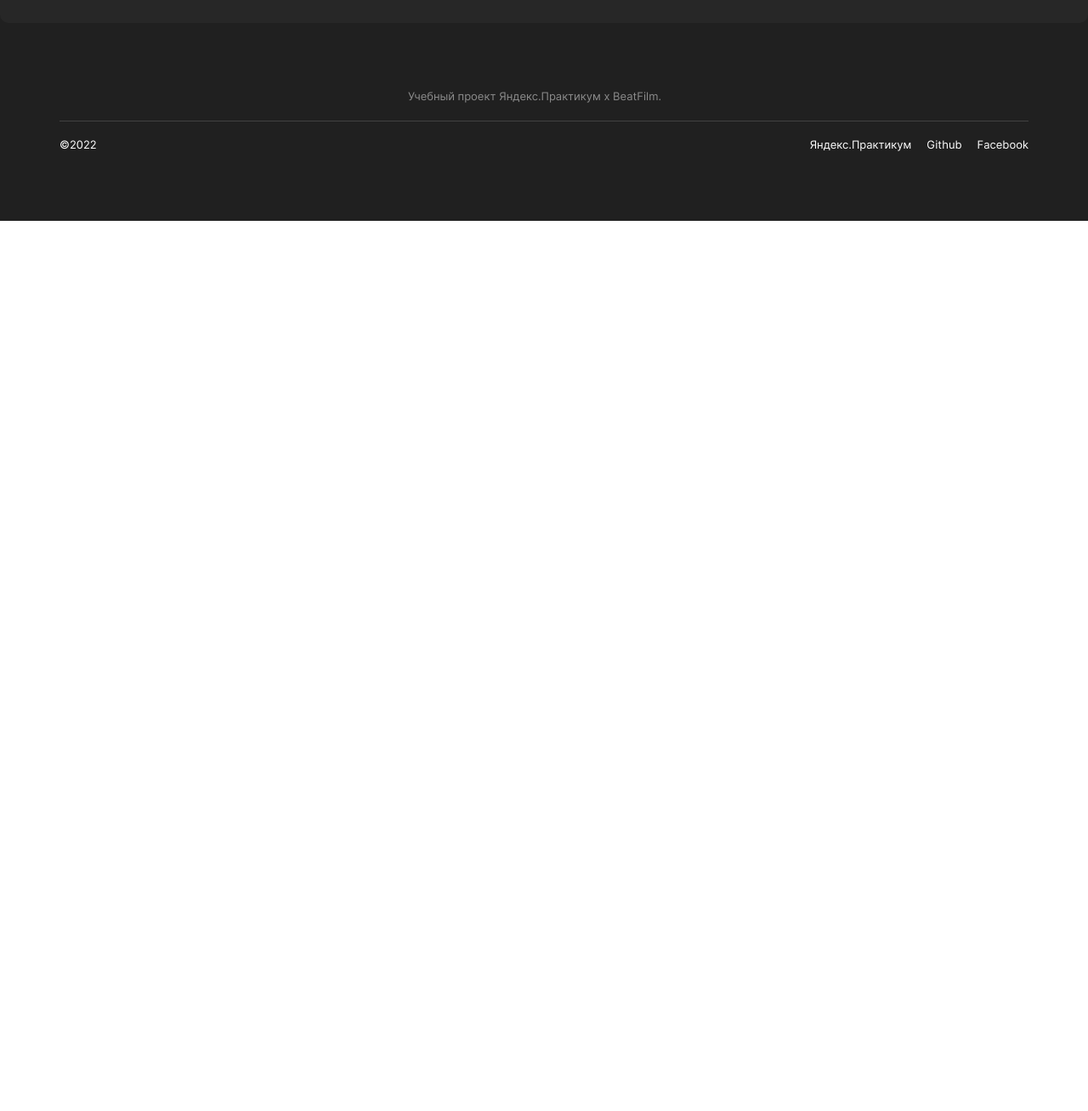
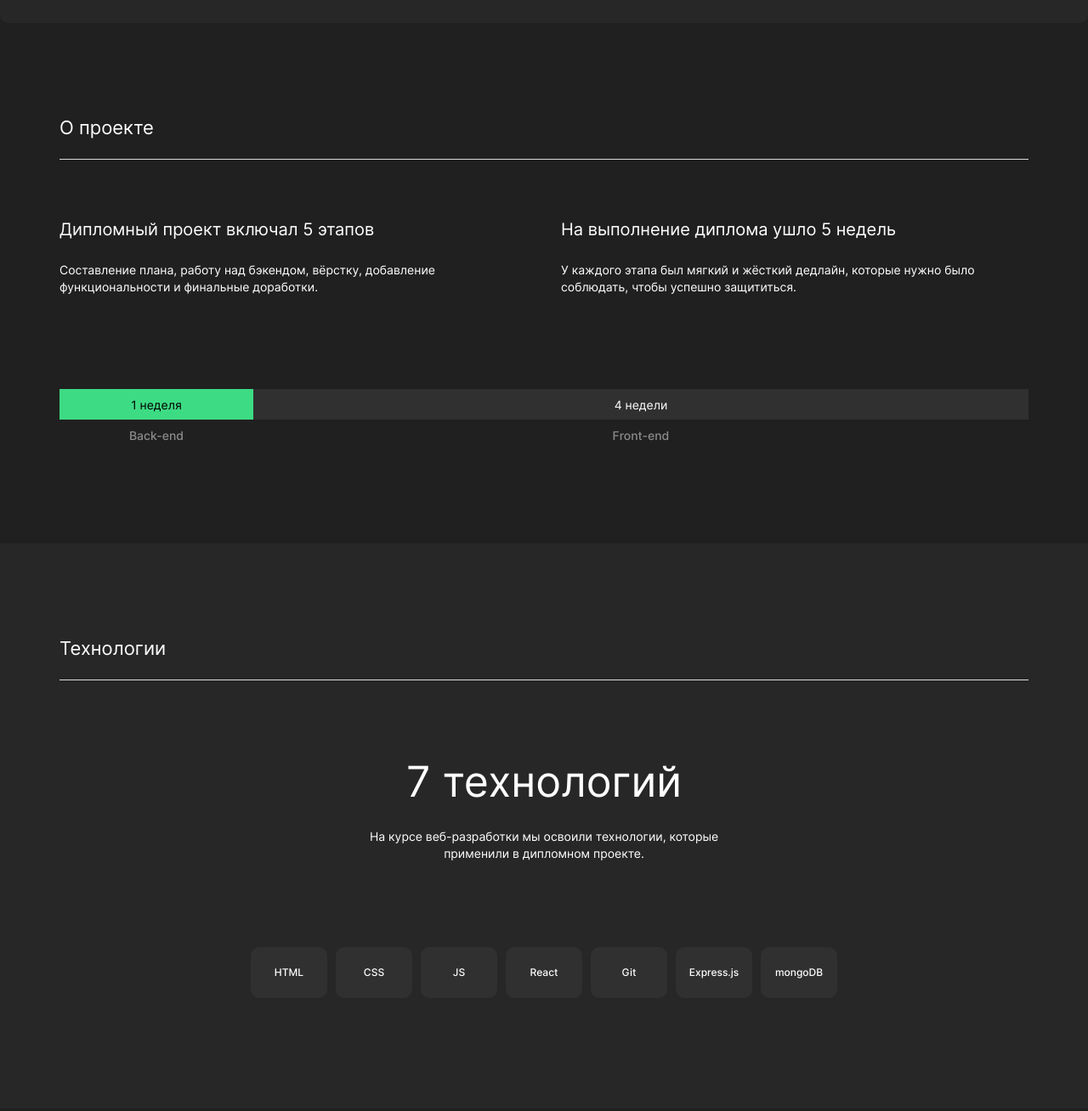
Before and after one commit to veteran-nixon/movies-explorer-frontend, a React app: page / in a window 1280 px wide. Shown: the part 540-1848 px from the top of the page at 85% size. Before the commit the page ends 800 px from the top, so only its background shows below. Built offline with nearby package versions, Linux system fonts and the light colour scheme.

Commit message:
1. Создать компоненты AboutProjec и Techs, 2. Компонент NavTab принимает className как пропс для изменения размера клетки

```diff
--- /dev/null
+++ b/src/components/Main/AboutProject/AboutProject.css
@@ -0,0 +1,96 @@
+.about-project {
+  width: 1140px;
+  margin: 0 auto;
+  display: flex;
+  flex-direction: column;
+}
+
+.about-project__heading {
+  margin: 110px auto 23px 0;
+  font-family: Inter, 'Helvetica Neue', Arial, sans-serif;
+  font-size: 22px;
+  font-weight: 400;
+  line-height: 27px;
+  text-align: left;
+  color: rgba(255, 255, 255, 1);
+}
+
+.about-project__text-container {
+  display: flex;
+  flex-direction: row;
+  justify-content: space-between;
+  border-top: 1px solid #DADADA;
+  margin: 0;
+}
+
+.about-project__column {
+  display: flex;
+  flex-direction: column;
+  margin: 70px 0 110px;
+}
+
+.about-project__column-heading {
+  width: 550px;
+  margin: 0 0 26px 0;
+  font-family: Inter, 'Helvetica Neue', Arial, sans-serif;
+  font-size: 20px;
+  font-weight: 400;
+  line-height: 24px;
+  text-align: left;
+  color: #FFFFFF;
+}
+
+.about-project__column-description {
+  width: 550px;
+  margin: 0;
+  font-family: Inter, 'Helvetica Neue', Arial, sans-serif;
+  font-style: normal;
+  font-weight: 400;
+  font-size: 14px;
+  line-height: 20px;
+  color: #FFFFFF;
+}
+
+.about-project__table {
+  display: flex;
+  flex-direction: row;
+  margin: 0 0 110px 0;
+}
+
+.about-project__table-column {
+  width: 228px;
+  display: flex;
+  flex-direction: column;
+  margin: 0;
+}
+
+.about-project__table-column_long {
+  width: 912px;
+}
+
+.about-project__table-text {
+  margin: 0;
+  height: 36px;
+  display: flex;
+  align-items: center;
+  justify-content: center;
+  font-family: Inter;
+  font-size: 14px;
+  font-weight: 500;
+  line-height: 17px;
+  letter-spacing: 0px;
+  text-align: center;
+  color: #8B8B8B;
+}
+
+.about-project__table-text_theme_green {
+  background-color: #3DDC84;
+  font-weight: 400;
+  color: #000;
+}
+
+.about-project__table-text_theme_grey {
+  background-color: #303030;
+  font-weight: 400;
+  color: #FFF;
+}
--- /dev/null
+++ b/src/components/Main/AboutProject/AboutProject.js
@@ -0,0 +1,29 @@
+function AboutProject() {
+  return (
+    <section className="about-project">
+      <h2 className="about-project__heading">О проекте</h2>
+      <div className="about-project__text-container">
+        <div className="about-project__column">
+          <h3 className="about-project__column-heading">Дипломный проект включал 5 этапов</h3>
+          <p className="about-project__column-description">Составление плана, работу над бэкендом, вёрстку, добавление функциональности и финальные доработки.</p>
+        </div>
+        <div className="about-project__column">
+          <h3 className="about-project__column-heading">На выполнение диплома ушло 5 недель</h3>
+          <p className="about-project__column-description">У каждого этапа был мягкий и жёсткий дедлайн, которые нужно было соблюдать, чтобы успешно защититься.</p>
+        </div>
+      </div>
+      <div className="about-project__table">
+        <div className="about-project__table-column">
+          <p className="about-project__table-text about-project__table-text_theme_green">1 неделя</p>
+          <p className="about-project__table-text">Back-end</p>
+        </div>
+        <div className="about-project__table-column about-project__table-column_long">
+          <p className="about-project__table-text about-project__table-text_theme_grey">4 недели</p>
+          <p className="about-project__table-text">Front-end</p>
+        </div>
+      </div>
+    </section>
+  )
+}
+
+export default AboutProject;
--- a/src/components/Main/Main.js
+++ b/src/components/Main/Main.js
@@ -1,9 +1,13 @@
+import AboutProject from "./AboutProject/AboutProject.js";
 import Promo from "./Promo/Promo.js";
+import Techs from "./Techs/Techs.js";
 
 function Main() {
   return (
     <main>
       <Promo />
+      <AboutProject />
+      <Techs />
     </main>
   )
 }
--- a/src/components/Main/NavTab/NavTab.css
+++ b/src/components/Main/NavTab/NavTab.css
@@ -1,9 +1,9 @@
-.nav-tab__link {
+.nav-tab {
   height: 36px;
   width: 96px;
   border-radius: 10px;
   background-color: #303030;
-  font-family: Inter;
+  font-family: Inter, 'Helvetica Neue', Arial, sans-serif;
   font-size: 12px;
   font-weight: 500;
   line-height: 16px;
@@ -15,6 +15,11 @@
   margin: 0 10px 0 0;
 }
 
-.nav-tab__link:last-child {
+.nav-tab:last-child {
   margin-right: 0;
 }
+
+.nav-tab_techs {
+  width: 90px;
+  height: 60px;
+}
--- a/src/components/Main/NavTab/NavTab.js
+++ b/src/components/Main/NavTab/NavTab.js
@@ -1,6 +1,6 @@
 function NavTab(props) {
   return (
-    <a className="nav-tab__link">{props.text}</a>
+    <a className={props.className}>{props.text}</a>
   )
 }
 
--- a/src/components/Main/Promo/Promo.css
+++ b/src/components/Main/Promo/Promo.css
@@ -18,7 +18,7 @@
   color: rgba(255, 255, 255, 1);
 }
 
-.promo__nav-container {
+.promo__nav-table {
   width: 1280px;
   display: flex;
   flex-direction: row;
--- a/src/components/Main/Promo/Promo.js
+++ b/src/components/Main/Promo/Promo.js
@@ -4,10 +4,10 @@ function Promo() {
   return (
     <section className="promo">
       <h1 className="promo__heading">Учебный проект студента факультета Веб-разработки.</h1>
-      <div className="promo__nav-container">
-        <NavTab text='О проекте' />
-        <NavTab text='Технологии' />
-        <NavTab text='Студент' />
+      <div className="promo__nav-table">
+        <NavTab className='nav-tab' text='О проекте' />
+        <NavTab className='nav-tab' text='Технологии' />
+        <NavTab className='nav-tab' text='Студент' />
       </div>
     </section>
   )
--- /dev/null
+++ b/src/components/Main/Techs/Techs.css
@@ -0,0 +1,58 @@
+.techs {
+  width: 1280px;
+  margin: 0 auto;
+  display: flex;
+  flex-direction: column;
+  background-color: #272727;
+  display: flex;
+  flex-direction: column;
+}
+
+.techs__heading {
+  margin: 110px auto 23px 70px;
+  font-family: Inter, 'Helvetica Neue', Arial, sans-serif;
+  font-size: 22px;
+  font-weight: 400;
+  line-height: 27px;
+  text-align: left;
+  color: rgba(255, 255, 255, 1);
+}
+
+.techs__container {
+  width: 1140px;
+  display: flex;
+  flex-direction: column;
+  justify-content: space-between;
+  border-top: 1px solid #DADADA;
+  margin: 0 auto 100px;
+}
+
+.techs__nav-heading {
+  font-family: Inter, 'Helvetica Neue', Arial, sans-serif;
+  font-style: normal;
+  font-weight: 400;
+  font-size: 50px;
+  line-height: 58px;
+  text-align: center;
+  color: #FFFFFF;
+  margin: 90px auto 0;
+}
+
+.techs__nav-description {
+  font-family: Inter, 'Helvetica Neue', Arial, sans-serif;
+  font-style: normal;
+  font-weight: 400;
+  font-size: 14px;
+  line-height: 20px;
+  text-align: center;
+  color: #FFFFFF;
+  margin: 26px auto 0;
+  width: 460px;
+}
+
+.techs__nav-table {
+  display: flex;
+  flex-direction: row;
+  justify-content: center;
+  margin: 100px auto 30px;
+}
--- /dev/null
+++ b/src/components/Main/Techs/Techs.js
@@ -0,0 +1,24 @@
+import NavTab from "../NavTab/NavTab";
+
+function Techs() {
+  return (
+    <section className="techs">
+      <h2 className="techs__heading">Технологии</h2>
+      <div className="techs__container">
+        <h3 className="techs__nav-heading">7 технологий</h3>
+        <p className="techs__nav-description">На курсе веб-разработки мы освоили технологии, которые применили в дипломном проекте.</p>
+        <div className="techs__nav-table">
+          <NavTab className='nav-tab nav-tab_techs' text='HTML' />
+          <NavTab className='nav-tab nav-tab_techs' text='CSS' />
+          <NavTab className='nav-tab nav-tab_techs' text='JS' />
+          <NavTab className='nav-tab nav-tab_techs' text='React' />
+          <NavTab className='nav-tab nav-tab_techs' text='Git' />
+          <NavTab className='nav-tab nav-tab_techs' text='Express.js' />
+          <NavTab className='nav-tab nav-tab_techs' text='mongoDB' />
+        </div>
+      </div>
+    </section>
+  )
+}
+
+export default Techs;
--- a/src/index.css
+++ b/src/index.css
@@ -7,4 +7,6 @@
 @import url(./components/Header/Header.css);
 @import url(./components/Main/Promo/Promo.css);
 @import url(./components/Main/NavTab/NavTab.css);
+@import url(./components/Main/AboutProject/AboutProject.css);
+@import url(./components/Main/Techs/Techs.css);
 @import url(./components/Footer/Footer.css);
```
